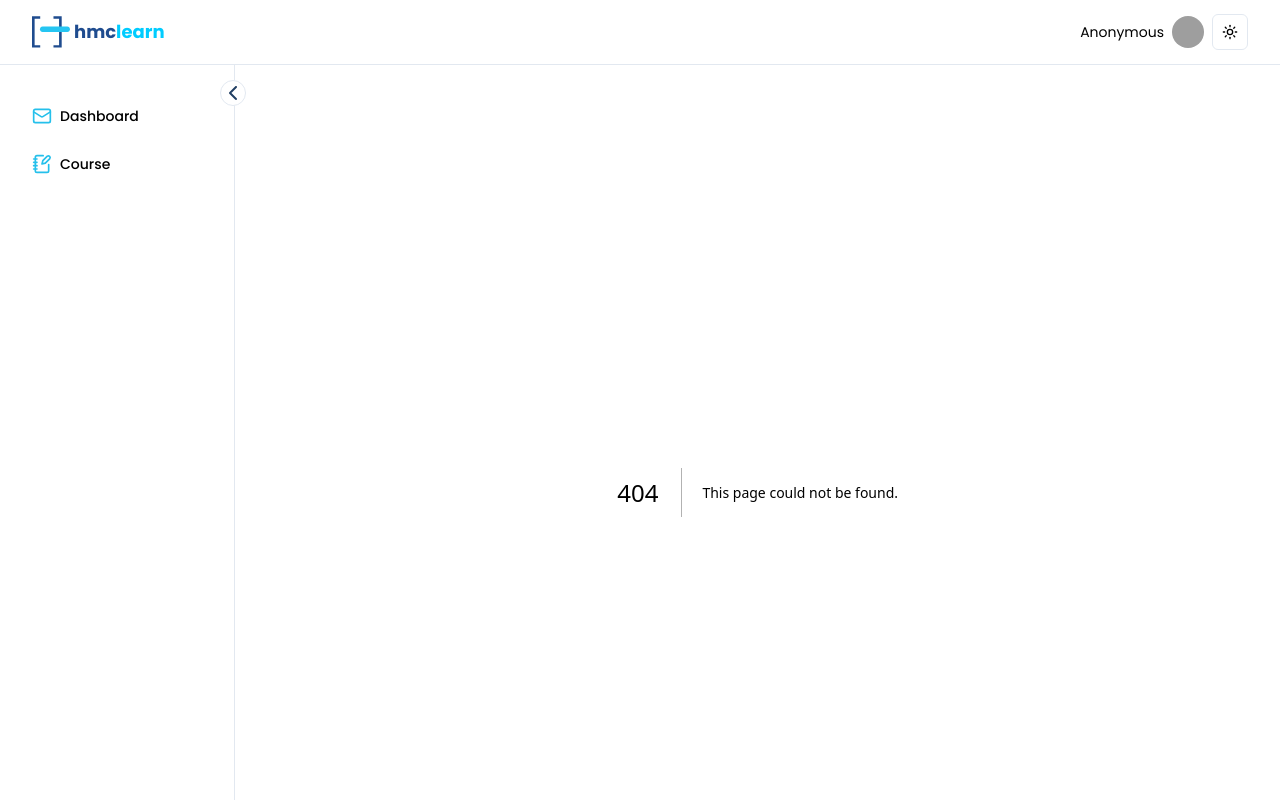
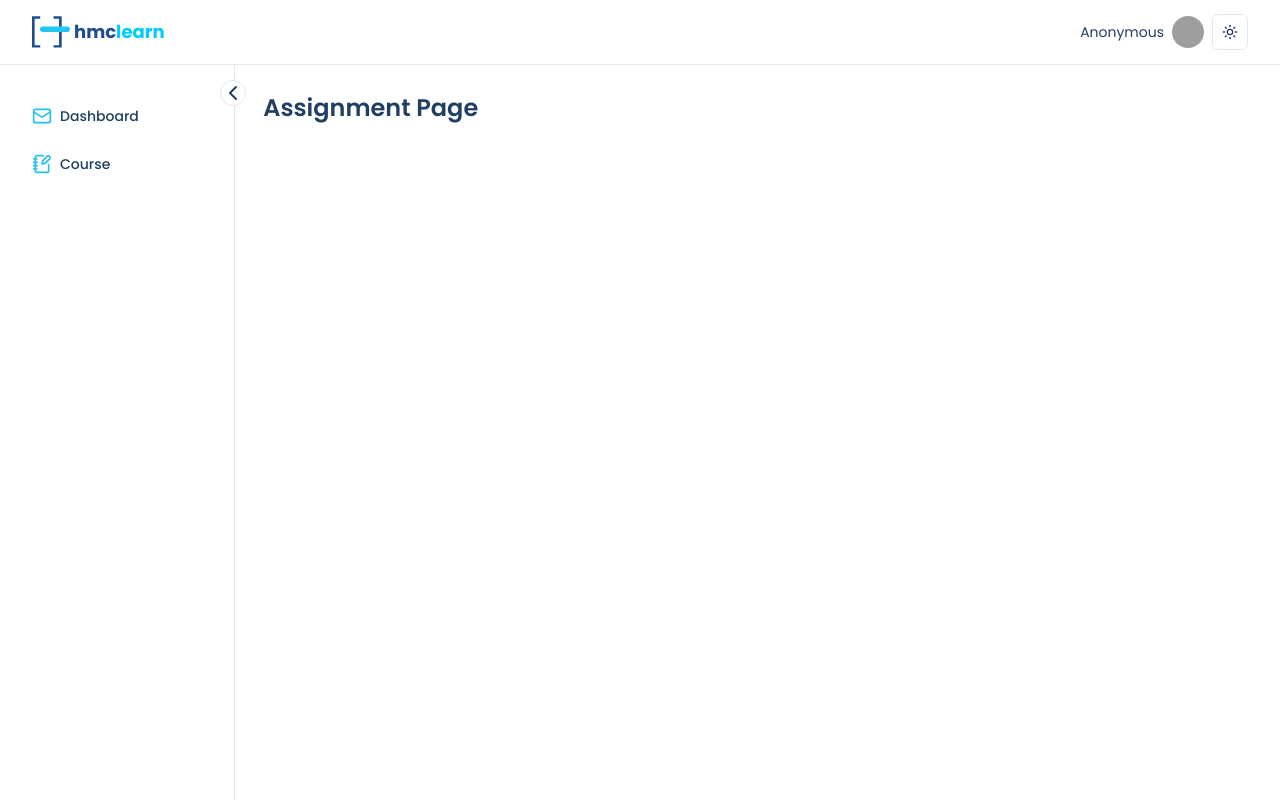
Before and after one commit to hammer-code/lms-fe, a Next.js app: page /dashboard/assignment in a window 1280 px wide. Before the commit this address had no page. Built offline with nearby package versions, Linux system fonts and the light colour scheme; grey boxes are pictures that could not be loaded.

Commit message:
feat: Create assignment page

```diff
--- /dev/null
+++ b/src/app/dashboard/assignment/page.tsx
@@ -0,0 +1,7 @@
+import { NextPage } from 'next';
+import { FC } from 'react';
+
+const Assignment: FC<NextPage> = () => {
+  return <h1 className="text-2xl font-semibold">Assignment Page</h1>;
+};
+export default Assignment;
```
